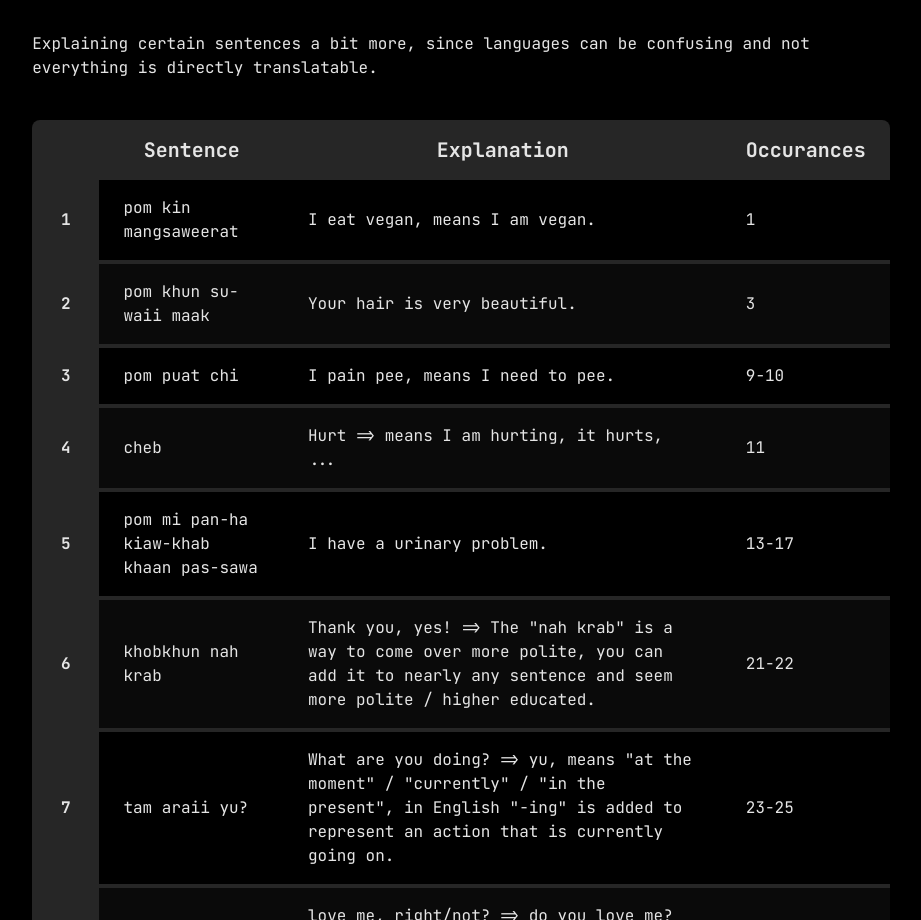
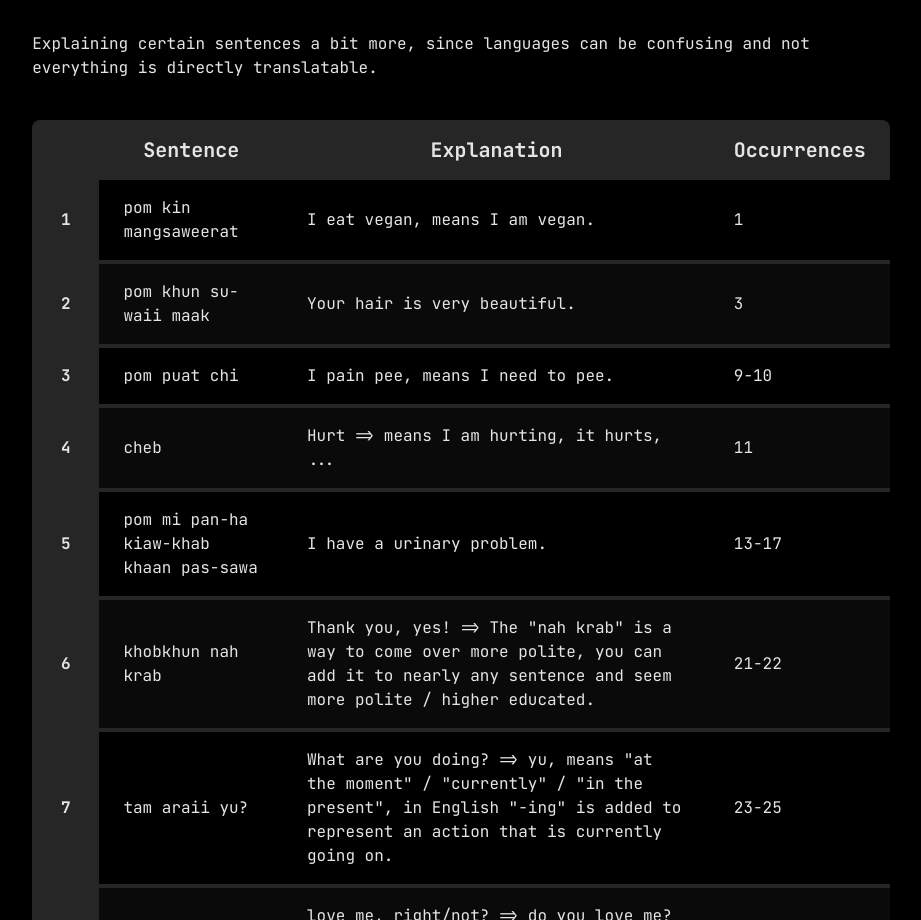
Before and after one commit to reeveng/Learning-Thai, a SvelteKit app: page / in a window 1280 px wide. Shown: the part 9560-10480 px from the top of the page, without its empty margins (179-1100 px from the left). Built offline with nearby package versions, Linux system fonts and the light colour scheme.

Commit message:
fix typo, occurances becomes occurrences

```diff
--- a/src/data/clarifications.ts
+++ b/src/data/clarifications.ts
@@ -5,7 +5,7 @@ export type ClarificationType = {
 
 export type ExtendedClarificationType = ClarificationType & {
 	translationIndexes?: number[];
-	occurances?: string;
+	occurrences?: string;
 };
 
 export const clarifications: ClarificationType[] = [
--- a/src/routes/+page.svelte
+++ b/src/routes/+page.svelte
@@ -3,11 +3,11 @@
 	import { clarifications, type ExtendedClarificationType } from '$data/clarifications';
 
 	import { titlize } from '$utils/titlize';
-	import { addOccurancesToClarification } from './helper';
+	import { addOccurrencesToClarification } from './helper';
 	import { humanReadableIndex } from '$utils/humanReadableIndex';
 	import { URLS } from '$constants/urls';
 
-	const extendedClarifications: ExtendedClarificationType[] = addOccurancesToClarification(
+	const extendedClarifications: ExtendedClarificationType[] = addOccurrencesToClarification(
 		clarifications,
 		translations
 	);
--- a/src/routes/helper.ts
+++ b/src/routes/helper.ts
@@ -4,7 +4,7 @@ import type { TranslationType } from '$data/translations';
 import { humanReadableIndex } from '$utils/humanReadableIndex';
 import { removeNonLetters } from '$utils/removeNonLetters';
 
-export const addOccurancesToClarification = (
+export const addOccurrencesToClarification = (
 	clarifications: ClarificationType[],
 	translations: TranslationType[]
 ): ExtendedClarificationType[] => {
@@ -32,14 +32,14 @@ export const addOccurancesToClarification = (
 			const firstIndexB = b.translationIndexes[0];
 			return firstIndexA - firstIndexB;
 		}
-		// Handle cases where either a.occurances or b.occurances is undefined or empty
+		// Handle cases where either a.occurrences or b.occurrences is undefined or empty
 		// Adjust the comparison logic based on your requirements
 		return 0;
 	});
 
 	extendedClarifications.map((clarification) => {
 		if (clarification.translationIndexes) {
-			clarification.occurances = groupIndexes(clarification.translationIndexes);
+			clarification.occurrences = groupIndexes(clarification.translationIndexes);
 		}
 
 		delete clarification.translationIndexes;
```
